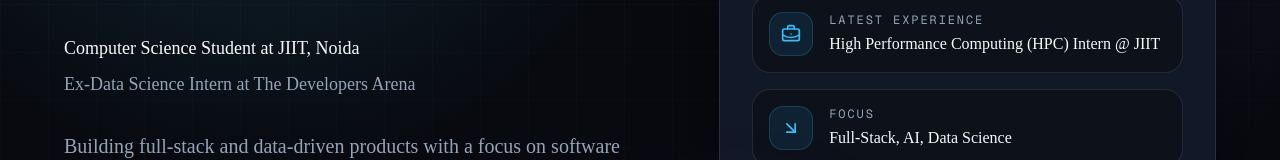
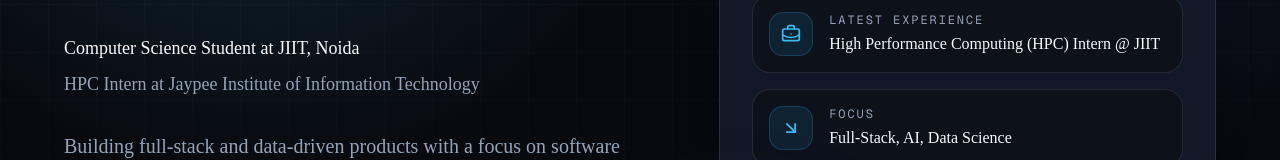
Before and after one commit to Akrodriguez/Personal-Portfolio-Website, a Next.js app: page / in a window 1280 px wide. Shown: the part 332-492 px from the top of the page. Built offline with nearby package versions, Linux system fonts and the light colour scheme.

Commit message:
update hero section

```diff
--- a/data/site.ts
+++ b/data/site.ts
@@ -20,7 +20,7 @@ export const site: SiteProfile = {
   name: "Ansh Kumar",
   title: "Computer Science Student",
   institution: "JIIT, Noida",
-  currentRole: "Ex-Data Science Intern at The Developers Arena",
+  currentRole: "HPC Intern at Jaypee Institute of Information Technology",
   tagline: "Building full-stack and data-driven products with a focus on software engineering, AI, and data science.",
   availability: {
     status: "Open to Job/internship opportunities",
```
